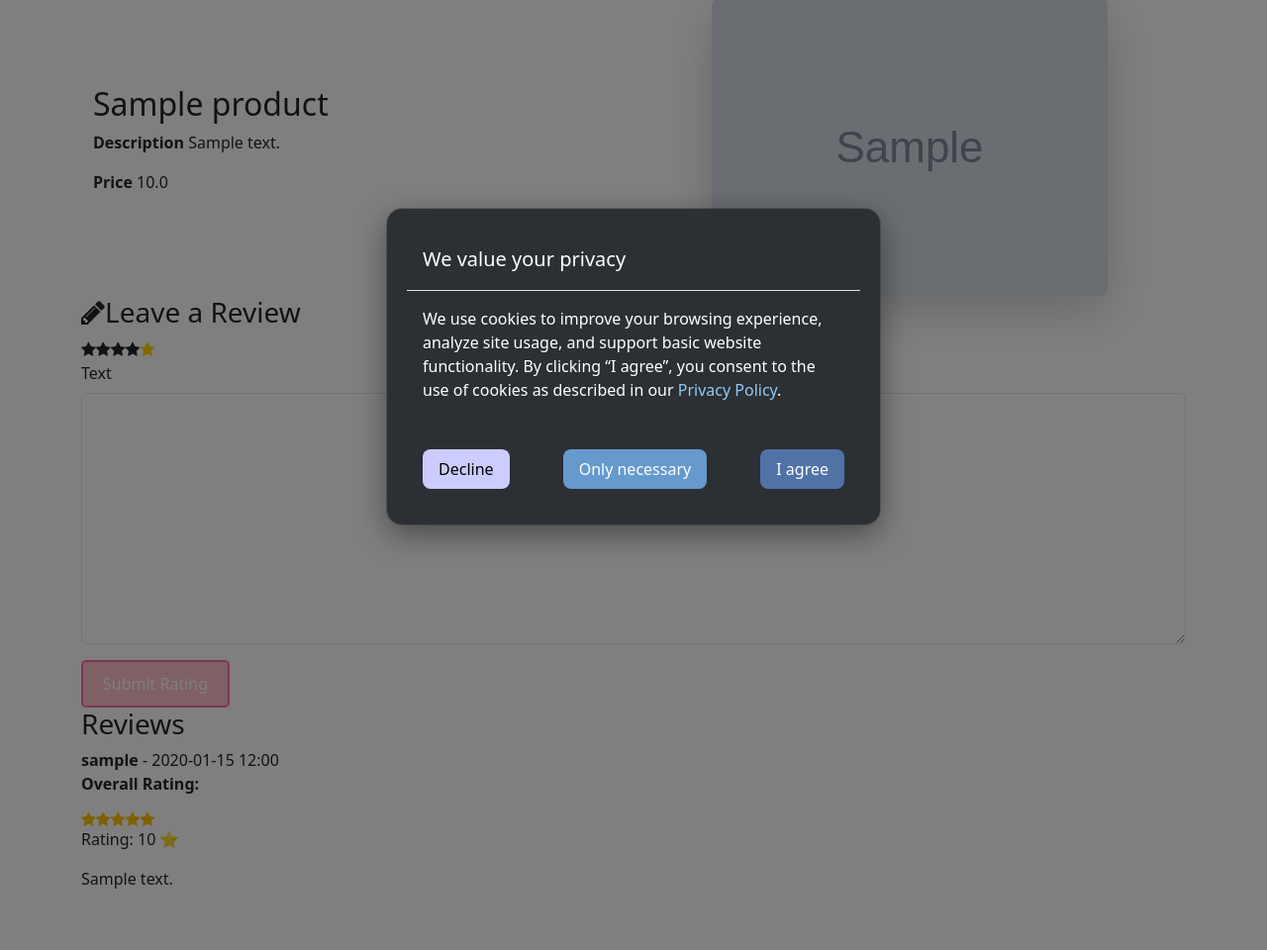
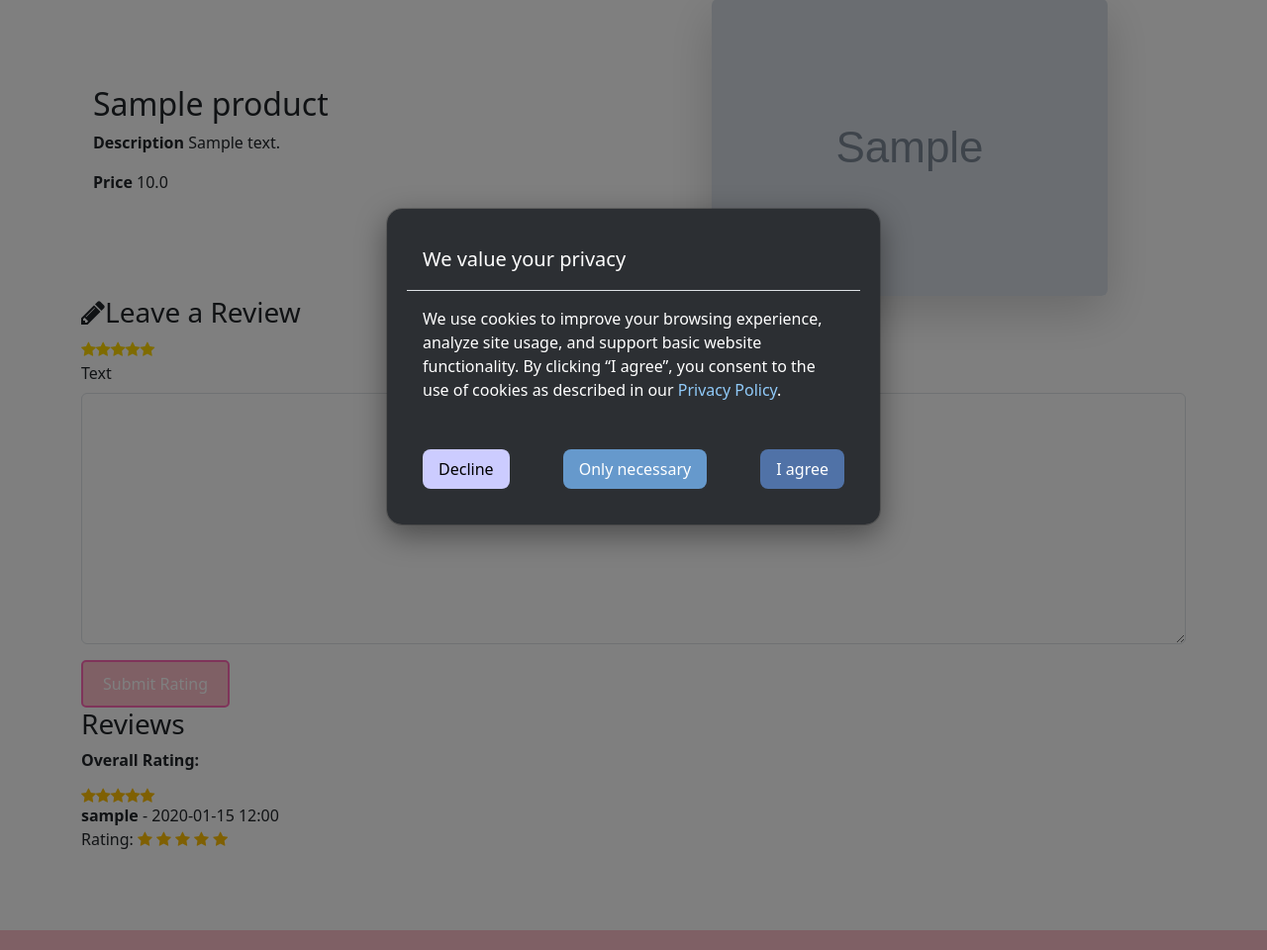
Before and after one commit to Annette3125/sweet_adore_desserts, a Django app: page /cake/1/ in a window 1280 px wide, after a click that opens the changed part. Shown: the part 219-1179 px from the top of the page at 99% size. Run offline with Django 5.2, Linux system fonts and the light colour scheme; a user stored in the database is signed in; tables that the repository leaves empty hold one stand-in row (values such as "Sample post"); grey boxes marked "Sample" are stand-in pictures; some libraries are stand-ins or nearby versions.

Commit message:
try to improve rating

```diff
--- a/desserts/static/desserts/css/main.css
+++ b/desserts/static/desserts/css/main.css
@@ -145,59 +145,62 @@ footer {
 
 #stars
 
+/* Default state for stars */
 .rating__icon {
-    font-size: 24px; /*
-We will enlarge the stars to make them more beautiful and easier to see.*/
+    font-size: 24px;
     color: #FF69B4; /* Gray stars when not filled */
-    transition: color 0.3s, transform 0.3s; /* Smooth color and transformation transition */
+    transition: color 0.3s, transform 0.3s;
     border: 1px solid transparent;
     border-radius: 50%;
     padding: 3px;
 }
 
+/* Hide input radio buttons */
 .rating__input {
-    display: none; /* Hide stars so that only labels act as clickable elements */
+    display: none;
 }
 
-/* Filled stars when marked */
+/* Change color for filled stars when checked */
 .rating__input:checked ~ .rating__label .rating__icon {
-    color: #FF69B4; /* Gold stars */
+    color: #FFD700; /* Gold stars when selected */
 }
 
-/* KChanges color when you hover your mouse over a star */
+/* Hover effect to highlight the star when hovering over it */
 .rating__label:hover .rating__icon {
     color: #ffb300; /* Brighter gold on mouseover */
 }
 
-/* Just click on the stars and they will turn golden */
-.stars-container label:hover i,
+/* Ensures the entire line of stars turn golden when clicked */
 .stars-container input:checked ~ label i {
-    color: #ffd700 !important; /* Filled stars */
+    color: #FFD700; /* Change color to gold for all previous stars */
 }
 
-/* Updated review, stars no longer repeated under comments */
+/* Ensures that all previous stars are filled when a radio button is checked */
+.rating__input:checked ~ .rating__label i {
+    color: #FFD700; /* Color all previous stars in gold */
+}
+
+/* Stars container */
+.stars-container {
+    display: flex;
+    justify-content: flex-start; /* Aligns the stars from left to right */
+}
+
+/* Updated review for stars display */
 .comment_rating .rating__icon {
     font-size: 18px;
-    color: #ffd700; /* We set stars in comments so they are visible */
+    color: #ffd700; /* Gold for review stars */
 }
 
-/* Rating stars based on average rating */
-.meta .rating__icon {
-    font-size: 16px;
-    color: #ffd700; /* Stars in the internal rating*/
+/* Additional hover effects */
+.stars-container label:hover i,
+.stars-container input:checked ~ label:hover i {
+    color: #FFD700; /* Fill stars up to hovered one */
 }
 
-/* Namely, when viewing comments, the stars must be of the star type */
-.stars-container {
-    display: flex;
-    justify-content: flex-start;
-}
-.rating__input {
-    display: none; /* Hide radio button */
-}
-.rating__label {
-    cursor: pointer;
-}
+
+
+
 
 
 
--- a/desserts/templates/desserts/ratings.html
+++ b/desserts/templates/desserts/ratings.html
@@ -2,26 +2,29 @@
 
                 <div class="comment-form clearfix">
     <h3><i class="fa fa-pencil"></i>Leave a Review</h3>
+                    {% if user.is_authenticated %}
     <form method="post" action="{% url 'rate_product' product.id %}">
         {% csrf_token %}
 
 
                      <div class="rating-group">
             <div class="stars-container">
-                <input class="rating__input" name="score" id="rating_5" value="5" type="radio" required>
-                <label class="rating__label" for="rating_5"><i class="rating__icon fa fa-star"></i></label>
+
+
+                <input class="rating__input" name="score" id="rating_1" value="1" type="radio" required>
+                <label class="rating__label" for="rating_1"><i class="rating__icon fa fa-star"></i></label>
+
+                    <input class="rating__input" name="score" id="rating_2" value="2" type="radio" required>
+                <label class="rating__label" for="rating_2"><i class="rating__icon fa fa-star"></i></label>
+
+                <input class="rating__input" name="score" id="rating_3" value="3" type="radio" required>
+                <label class="rating__label" for="rating_3"><i class="rating__icon fa fa-star"></i></label>
 
                 <input class="rating__input" name="score" id="rating_4" value="4" type="radio" required>
                 <label class="rating__label" for="rating_4"><i class="rating__icon fa fa-star"></i></label>
 
-                <input class="rating__input" name="score" id="rating_3" value="3" type="radio" required>
-                <label class="rating__label" for="rating_3"><i class="rating__icon fa fa-star"></i></label>
-
-                <input class="rating__input" name="score" id="rating_2" value="2" type="radio" required>
-                <label class="rating__label" for="rating_2"><i class="rating__icon fa fa-star"></i></label>
-
-                <input class="rating__input" name="score" id="rating_1" value="1" type="radio" required>
-                <label class="rating__label" for="rating_1"><i class="rating__icon fa fa-star"></i></label>
+                   <input class="rating__input" name="score" id="rating_5" value="5" type="radio" required>
+                <label class="rating__label" for="rating_5"><i class="rating__icon fa fa-star"></i></label>
             </div>
         </div>
 
@@ -30,13 +33,13 @@
 
         <button type="submit" class="btn btn-pink">Submit Rating</button>
     </form>
+                    {% else %}
+                    <h6>Please log in to leave a review! </h6>
+                    {% endif %}
 </div>
 
 <h3>Reviews</h3>
-{% for rating in product.ratings.all %}
-<div class="review-box">
-    <strong>{{ rating.author.username }}</strong> - {{ rating.date|date:"Y-m-d H:i" }}
-    <p><strong>Overall Rating:</strong></p>
+<p><strong>Overall Rating:</strong></p>
     <div class="stars-container">
         {% for i in "12345" %}
         {% if forloop.counter <= average_rating %}
@@ -46,8 +49,20 @@
         {% endif %}
         {% endfor %}
     </div>
-    <p>Rating: {{ rating.score }} ⭐</p>
-    <p>{{ rating.text }}</p>
+{% for rating in product.ratings.all %}
+<div class="review-box">
+    <strong>{{ rating.author.username }}</strong> - {{ rating.date|date:"Y-m-d H:i" }}
+
+    <p>Rating:
+        {% for i in "12345" %}
+            {% if forloop.counter <= rating.score %}
+                <i class="fa fa-star text-warning"></i>  <!-- Full star -->
+            {% else %}
+                <i class="fa fa-star text-muted"></i>  <!-- Empty star -->
+            {% endif %}
+        {% endfor %}
+
+    </p>
 </div>
 
 {% empty %}
```
